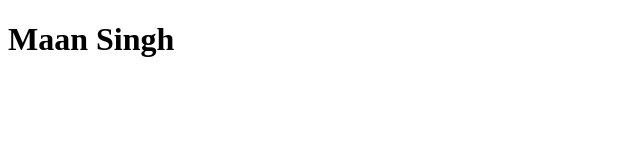
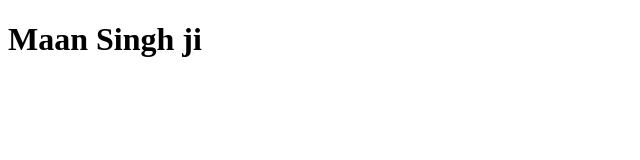
Before and after one commit to MaanSingh23/web, a plain HTML site: page index.html in a window 1280 px wide. Shown: the full height of the page, 0-640 px from the left. Drawn offline with Linux system fonts and the light colour scheme.

Commit message:
Update index.html

```diff
--- a/index.html
+++ b/index.html
@@ -6,6 +6,6 @@
     <title>Document</title>
 </head>
 <body>
-    <h1> Maan Singh</h1>
+    <h1> Maan Singh ji</h1>
 </body>
 </html>
```
